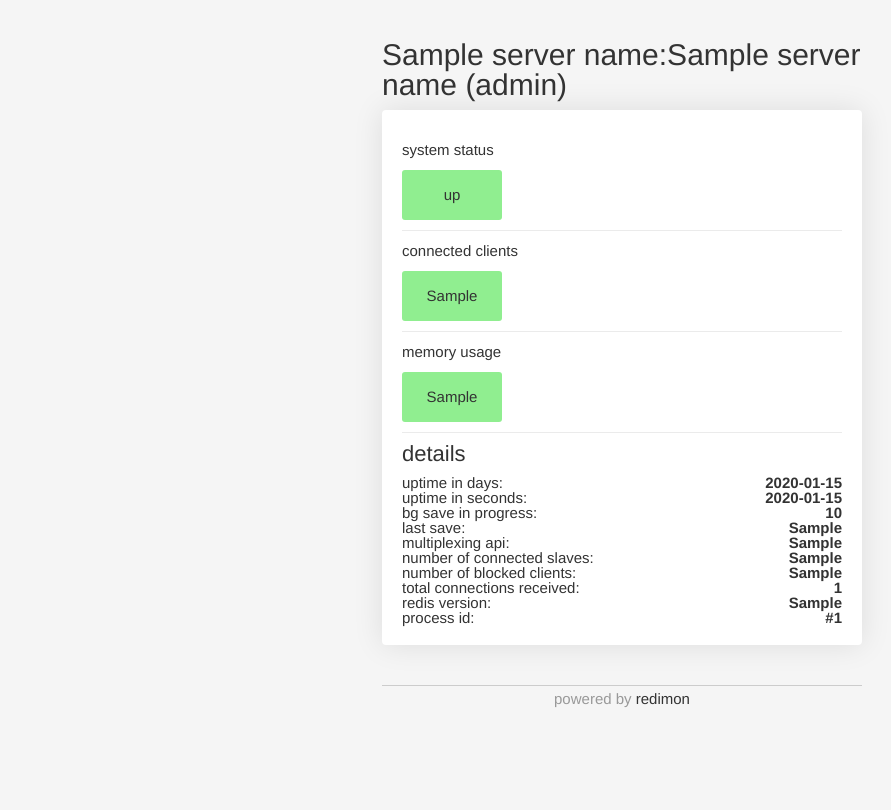
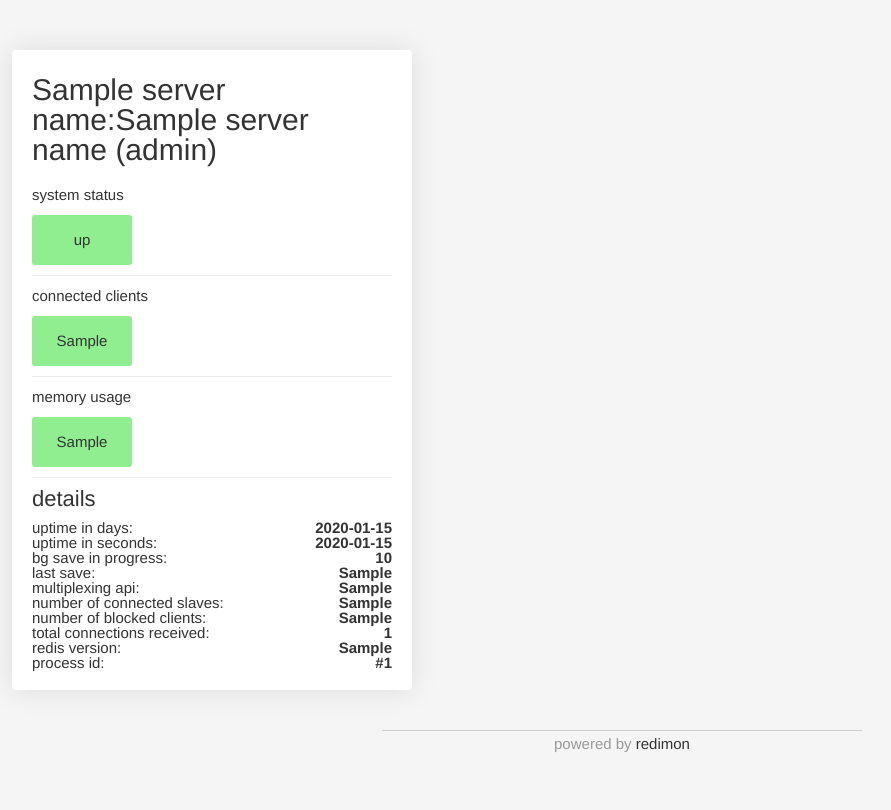
Before and after one commit to cool-shark/redimon, a Flask app: template src/redimon/templates/main.html in a window 1280 px wide. Shown: the whole page, without its empty margins (18-909 px from the left). Before the commit the page ends 707 px from the top, so only its background shows below. Run offline with Flask 2, Linux system fonts and the light colour scheme; the template is opened without the code that fills it: most values are stand-ins (such as "Sample title", 1, 10 or a date in 2020).

Commit message:
updated css and main view for tabular view.

```diff
--- a/src/redimon/static/css/style.css
+++ b/src/redimon/static/css/style.css
@@ -1,4 +1,3 @@
-
 body {
     background: #F5F5F5;
     color: #333333;
@@ -22,10 +21,11 @@ a:hover {
 
 
 .container {
-    width:480px;
+    width:460px;
     margin-right: auto;
     margin-left: auto;
     margin-top: 40px;
+    float: left;
 }
 
 h1 {
@@ -49,6 +49,9 @@ h2 {
     margin-bottom: 20px;
     margin-top: 10px;
     padding: 20px;
+    margin-right: 30px;
+    margin-left: 30px;
+
 }
 
 .up {
--- a/src/redimon/templates/main.html
+++ b/src/redimon/templates/main.html
@@ -36,15 +36,16 @@
         }
 
         $(function() {
-            setInterval( "update();", 5000);
+            setInterval("update();", 5000);
         });
         </script>
     </head>
     <body>
     {% for stat in stats %}
         <div class="container">
+
+            <div class="stat">
             <h1> {{ stat.server_name[0] }}:{{ stat.server_name[1] }} {% if stat.role %} ({{ stat.role }}) {% endif %} </h1>
-            <div class="stat">
                 <div class="info_line">
                     <span class="info" style="width:50px !important">
                         system status
```
